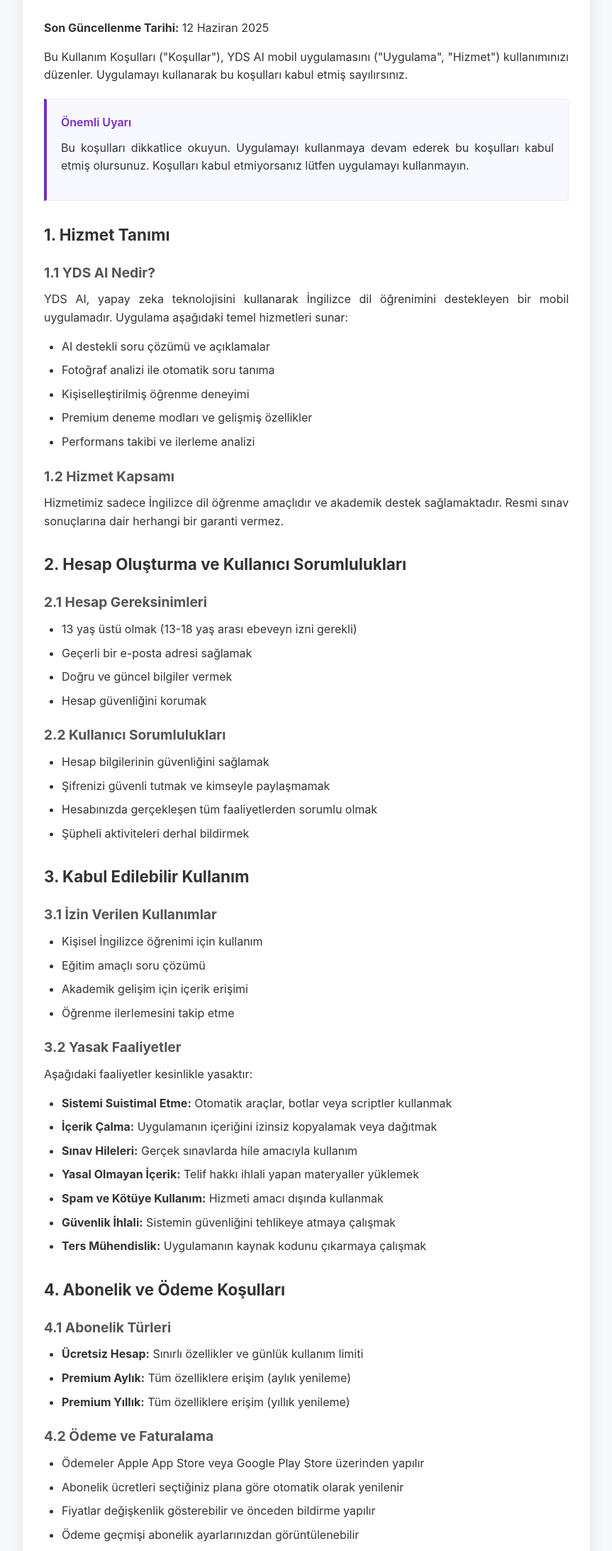
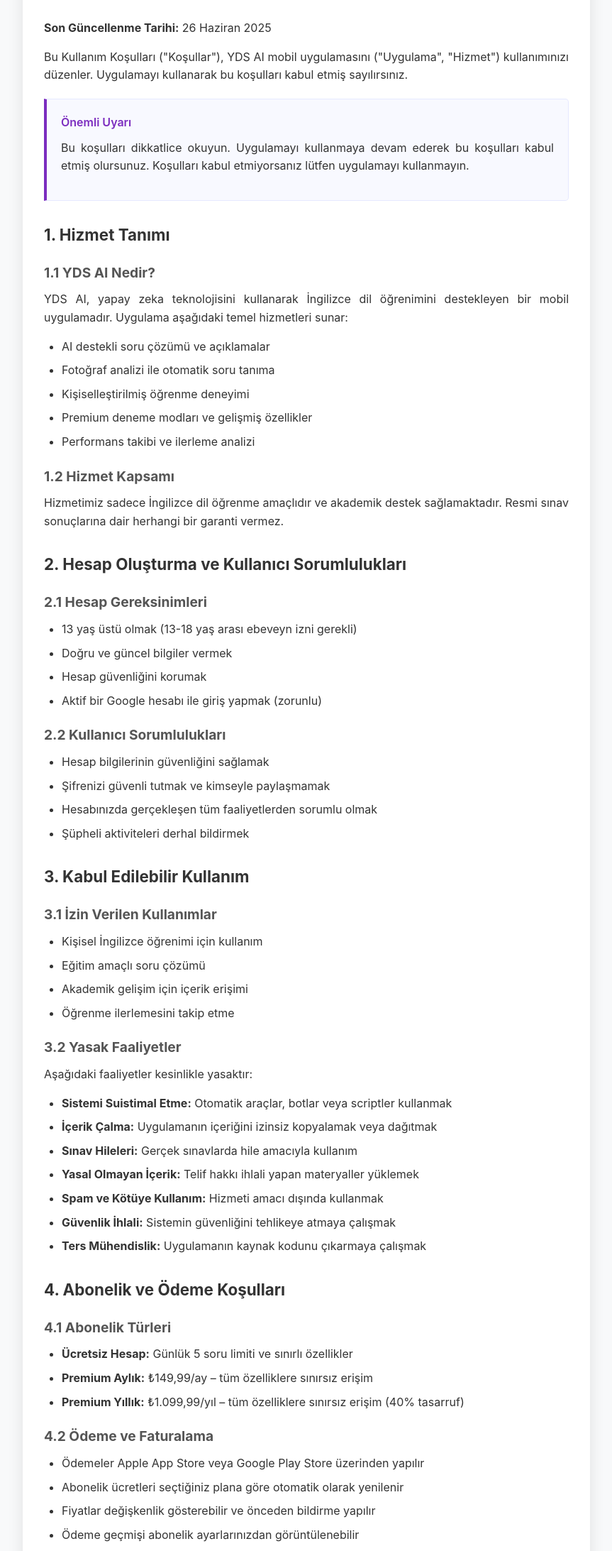
Before and after one commit to lifeanddeath/yds-ai-website, a plain HTML site: page terms-of-use.html in a window 1280 px wide. Shown: the part 336-2521 px from the top of the page at 71% size, without its empty margins (208-1071 px from the left). Drawn offline with Linux system fonts and the light colour scheme.

Commit message:
update documents to latest commit

```diff
--- a/terms-of-use.html
+++ b/terms-of-use.html
@@ -25,7 +25,7 @@
         <main class="content">
             <h1>Kullanım Koşulları</h1>
 
-            <p><strong>Son Güncellenme Tarihi:</strong> 12 Haziran 2025</p>
+            <p><strong>Son Güncellenme Tarihi:</strong> 26 Haziran 2025</p>
 
             <p>Bu Kullanım Koşulları ("Koşullar"), YDS AI mobil uygulamasını ("Uygulama", "Hizmet") kullanımınızı düzenler. Uygulamayı kullanarak bu koşulları kabul etmiş sayılırsınız.</p>
 
@@ -54,9 +54,9 @@
             <h3>2.1 Hesap Gereksinimleri</h3>
             <ul>
                 <li>13 yaş üstü olmak (13-18 yaş arası ebeveyn izni gerekli)</li>
-                <li>Geçerli bir e-posta adresi sağlamak</li>
                 <li>Doğru ve güncel bilgiler vermek</li>
                 <li>Hesap güvenliğini korumak</li>
+                <li>Aktif bir Google hesabı ile giriş yapmak (zorunlu)</li>
             </ul>
 
             <h3>2.2 Kullanıcı Sorumlulukları</h3>
@@ -93,9 +93,9 @@
 
             <h3>4.1 Abonelik Türleri</h3>
             <ul>
-                <li><strong>Ücretsiz Hesap:</strong> Sınırlı özellikler ve günlük kullanım limiti</li>
-                <li><strong>Premium Aylık:</strong> Tüm özelliklere erişim (aylık yenileme)</li>
-                <li><strong>Premium Yıllık:</strong> Tüm özelliklere erişim (yıllık yenileme)</li>
+                <li><strong>Ücretsiz Hesap:</strong> Günlük 5 soru limiti ve sınırlı özellikler</li>
+                <li><strong>Premium Aylık:</strong> ₺149,99/ay – tüm özelliklere sınırsız erişim</li>
+                <li><strong>Premium Yıllık:</strong> ₺1.099,99/yıl – tüm özelliklere sınırsız erişim (40% tasarruf)</li>
             </ul>
 
             <h3>4.2 Ödeme ve Faturalama</h3>
```
Also changed, not shown: index.html (+4 -2 lines), privacy-policy.html (+5 -5 lines).
